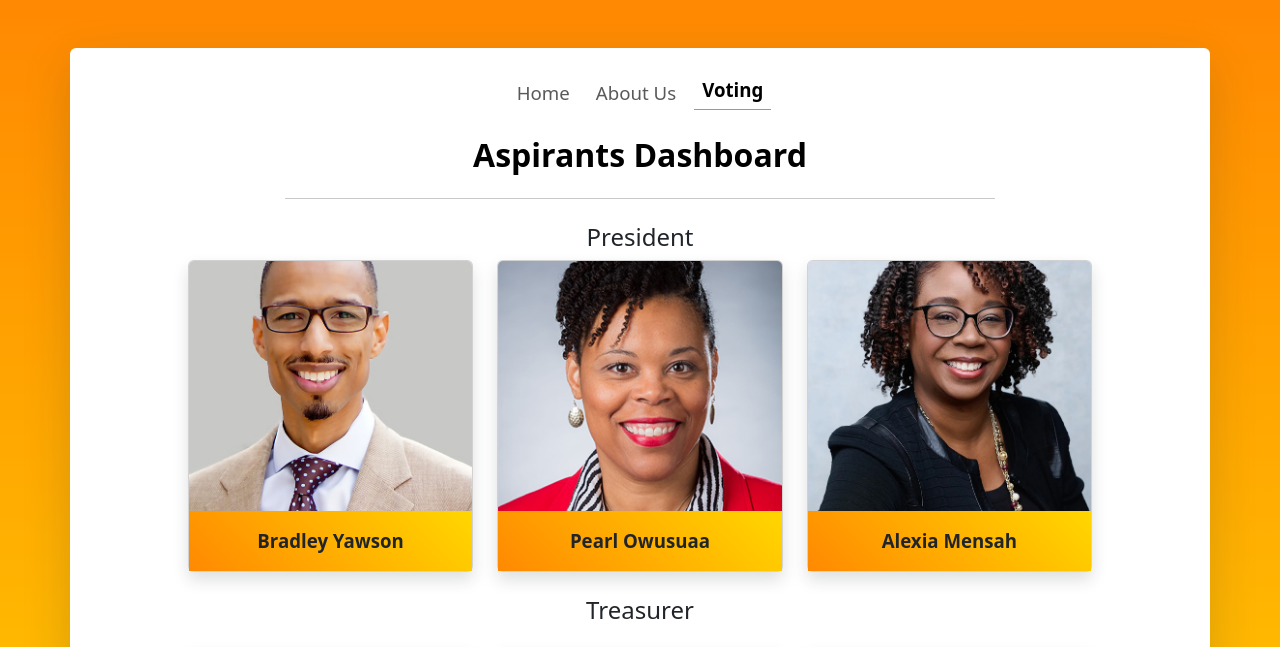
After one commit to halaoppah2/LiveElect, a PHP site: page /LiveElect/voting_form.php in a window 1280 px wide. The commit adds this page. Shown: the top 647 px of the page. Run offline with PHP 8.4, Linux system fonts and the light colour scheme; some libraries are stand-ins or nearby versions.

Commit message:
work in progress: add new images and update voting functionality

```diff
--- a/style.css
+++ b/style.css
@@ -40,6 +40,14 @@ body {
 
 .card-body{
       background: linear-gradient(45deg, rgb(255, 137, 2), gold);
+}
+
+.card-img-top {
+    width: 100%;
+    height: 250px;   /* fixed height */
+    object-fit: cover;  /* crops instead of squishing */
+    border-top-left-radius: 0.5rem;  /* keep Bootstrap card corners */
+    border-top-right-radius: 0.5rem;
 }
 
 
--- /dev/null
+++ b/voting_form.php
@@ -0,0 +1,171 @@
+<!DOCTYPE html>
+<html lang="en">
+<head>
+    <meta charset="UTF-8">
+    <meta name="viewport" content="width=device-width, initial-scale=1.0">
+    <link rel="stylesheet" href="style.css">
+    <link rel="stylesheet" type="text/css" href="bootstrap/css/bootstrap.css">
+    <script type="text/javascript" src="bootstrap/js/bootstrap.js"></script>
+    <script src="https://kit.fontawesome.com/8161412aed.js" crossorigin="anonymous"></script>
+    <link rel="icon" href="images/logo.jpg">
+    <title>Aspirants Dashboard</title>
+</head>
+
+<body>
+
+    <!-- main container -->
+
+    <div class="container bg-white my-5 p-4 shadow-lg rounded">
+
+        <!-- nav -->
+
+        <nav class="navbar navbar-expand-sm mt-5">
+
+            <div class="container-fluid">
+
+            <button class="navbar-toggler" type="button" data-bs-toggle="collapse" data-bs-target="#collapsibleNavbar">
+                <span class="navbar-toggler-icon"></span>
+            </button>
+
+                <div class="collapse navbar-collapse"               id="collapsibleNavbar">
+
+                    <ul class="navbar-nav d-flex justify-content w-100">
+                        <li class="nav-item"><a href="index.php" class="nav-link ">Home</a></li>
+                        <li class="nav-item"><a href="about_us.php" class="nav-link">About Us</a></li>
+                        <li class="nav-item"><a href="login.php" class="nav-link active1">Voting</a></li>
+                    </ul>
+
+                </div>
+            </div>
+        </nav>
+    <!-- end of nav -->
+
+        <!-- voting_form container -->
+
+        <div class="container" style="width: 95%;">
+
+            <div class="container">
+
+                <h2 class="text-center mb-4" style="font-weight: bold; color: black;">Aspirants Dashboard</h2>
+
+            </div>
+
+            <hr style="width: 70%;" class="mx-auto mt-4 mb-4">
+
+        </div>
+
+         <!-- end of voting_form container -->
+
+        <!-- first row -->
+        <div class="container" style="width: 85%;">
+
+            <div class="row">
+
+              <div class="text-center">
+                    <h4>President</h4>
+                </div>
+
+            <!-- first card -->
+            <div class="col-sm-4 mb-3 mb-sm-0 d-flex justify-content-center">
+
+                <div class="card shadow" style="width: 18rem;">
+
+                    <img src="images/Bradley.jpg" class="card-img-top" alt="bradley">
+
+                    <div class="card-body text-center">
+                        <p class="card-text" style="font-weight: bold; font-size: 14pt;">Bradley Yawson</p>
+
+                    </div>
+                </div>
+            </div>
+
+            <!-- second card -->
+            <div class="col-sm-4 mb-3 mb-sm-0 d-flex justify-content-center">
+
+                <div class="card shadow" style="width: 18rem;">
+
+                    <img src="images/pearl.jpeg" class="card-img-top" alt="pearl">
+
+                    <div class="card-body text-center">
+                        <p class="card-text" style="font-weight: bold; font-size: 14pt">Pearl Owusuaa</p>
+
+                    </div>
+                </div>
+            </div>
+
+            <!-- third card -->
+            <div class="col-sm-4 mb-3 mb-sm-0 d-flex justify-content-center">
+
+                <div class="card shadow" style="width: 18rem;">
+
+                    <img src="images/Alexia.jpg" class="card-img-top" alt="alexia">
+
+                    <div class="card-body text-center">
+                        <p class="card-text" style="font-weight: bold; font-size: 14pt;">Alexia Mensah</p>
+                    </div>
+                </div>
+            </div>
+
+            </div>
+        </div>
+        <!-- end of first row  -->
+
+          <div class="text-center mt-4 mb-4">
+                    <h4>Treasurer</h4>
+                </div>
+
+        <!-- seccond row -->
+        <div class="container mt-4" style="width: 85%;">
+
+            <div class="row">
+
+                <div class="col-sm-4 mb-3 mb-sm-0 d-flex justify-content-center">
+
+                    <div class="card shadow" style="width: 18rem;">
+
+                        <img src="images/Paul.jpg" class="card-img-top" alt="paul">
+
+                        <div class="card-body text-center">
+                            <p class="card-text" style="font-weight: bold; font-size: 14pt;">Paul Boateng</p>
+
+                        </div>
+                    </div>
+                </div>
+
+                <div class="col-sm-4 mb-3 mb-sm-0 d-flex justify-content-center">
+
+                    <div class="card shadow" style="width: 20rem;">
+
+                        <img src="images/akosua.jpg" class="card-img-top" alt="akosua">
+
+                        <div class="card-body text-center">
+                            <p class="card-text" style="font-weight: bold; font-size: 14pt;">Akosua Yankey</p>
+                        </div>
+                    </div>
+                </div>
+
+                <div class="col-sm-4 mb-3 mb-sm-0 d-flex justify-content-center">
+
+                    <div class="card shadow" style="width: 20rem;">
+
+                        <img src="images/grasag.jpg" class="card-img-top" alt="grasag_logo">
+
+                        <div class="card-body text-center">
+                            <p class="card-text" style="font-weight: bold;">Graduate Students’ Association of Ghana (GRASAG) – UCC Chapter Election 2025</p>
+                        </div>
+                    </div>
+                </div>
+
+            </div>
+
+        </div>
+        <!-- end of seccond row  -->
+
+    <!-- end of voting_form container -->
+
+    </div>
+
+    <!-- end of container -->
+
+</body>
+</html>
```
Also changed, not shown: voting.php (+14 -8 lines), images/Alexia.jpg (added), images/Bradley.jpg (added), images/akosua.jpg (added), images/paul.jpg (added), images/pearl.jpeg (added).
